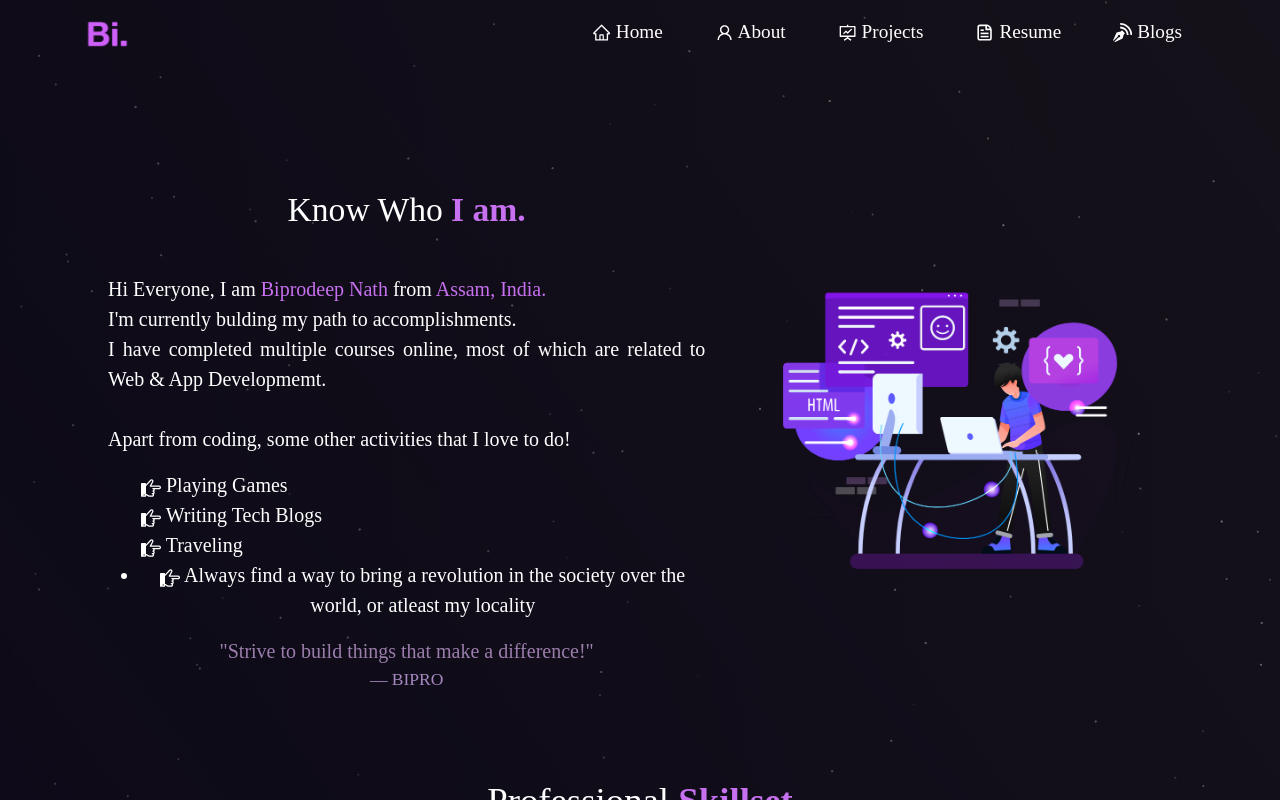
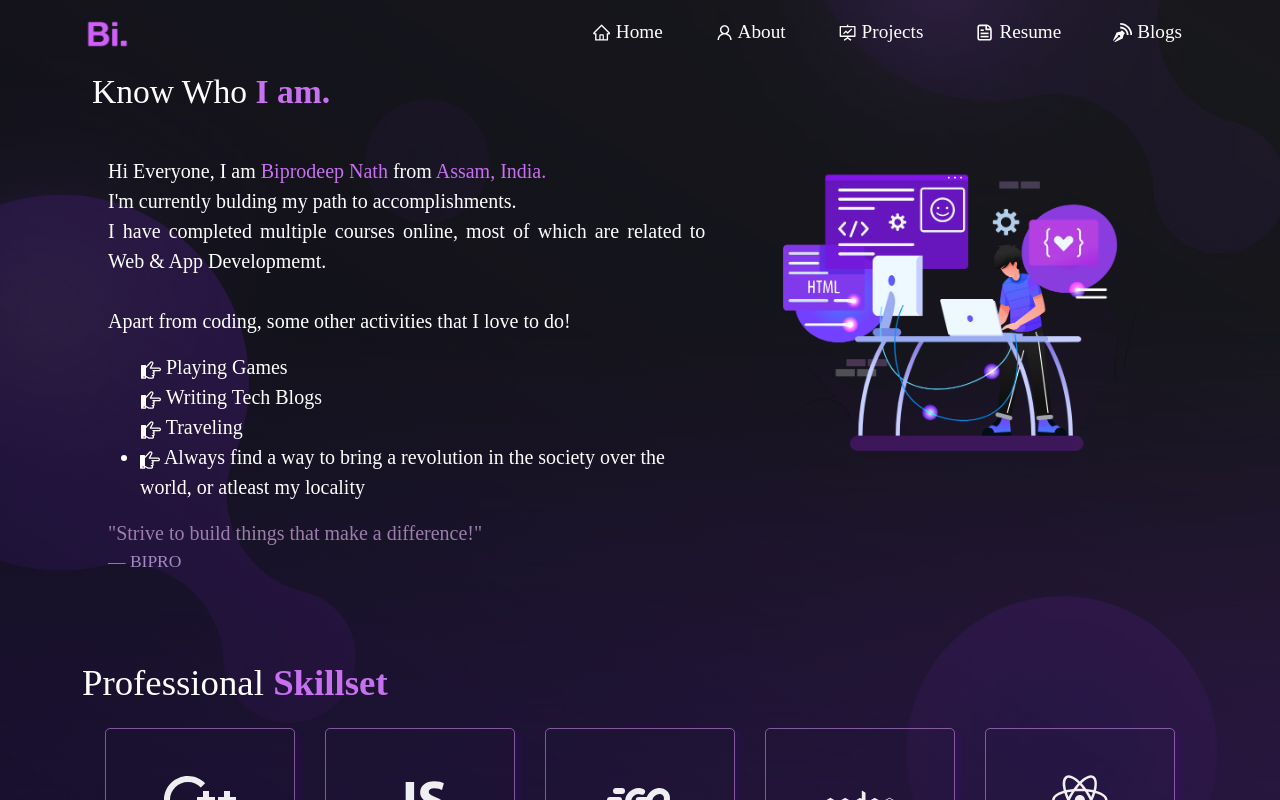
Before and after one commit to bipash25/portfolio, a React (Create React App) app: page /about in a window 1280 px wide. Shown: the top 800 px of the page. Built offline with nearby package versions, Linux system fonts and the light colour scheme; a web font is replaced by a local one.

Commit message:
GPT Fixes

```diff
--- a/src/App.js
+++ b/src/App.js
@@ -18,28 +18,27 @@ import "./App.css";
 import "bootstrap/dist/css/bootstrap.min.css";
 
 function App() {
-  const [load, upadateLoad] = useState(true);
+  const [load, updateLoad] = useState(true);
 
   useEffect(() => {
     const timer = setTimeout(() => {
-      upadateLoad(false);
+      updateLoad(false);
     }, 1200);
-
     return () => clearTimeout(timer);
   }, []);
 
   return (
     <Router>
       <Preloader load={load} />
-      <div className="App" id={load ? "no-scroll" : "scroll"}>
+      <div className="page-container" id={load ? "no-scroll" : "scroll"}>
         <Navbar />
         <ScrollToTop />
         <Routes>
           <Route path="/" element={<Home />} />
+          <Route path="/about" element={<About />} />
           <Route path="/project" element={<Projects />} />
-          <Route path="/about" element={<About />} />
           <Route path="/resume" element={<Resume />} />
-          <Route path="*" element={<Navigate to="/"/>} />
+          <Route path="*" element={<Navigate to="/" />} />
         </Routes>
         <Footer />
       </div>
--- a/src/style.css
+++ b/src/style.css
@@ -205,6 +205,17 @@ button:focus {
   width: 100%;
 }
 
+/* Main Section */
+
+.page-container {
+  background-image: var(--image-gradient), url("./Assets/home-bg.jpg");
+  background-position: top center;
+  background-repeat: no-repeat;
+  background-size: cover;
+  background-attachment: fixed; /* Optional for parallax effect */
+  width: 100%;
+}
+
 /* --------- */
 /* Home section */
 /* --------- */
@@ -258,18 +269,11 @@ button:focus {
 }
 
 .home-section {
-  position: relative;
-  z-index: -1;
-  background-image: var(--image-gradient), url(./Assets/home-bg.jpg);
-  background-position: top center;
-  background-repeat: no-repeat;
-  background-size: cover;
-  min-height: 100vh;
-  margin: 0;
-  padding: 0;
-/*   overflow: hidden; */
-  /* padding-bottom: 30px !important;
-  padding-top: 30px !important; */
+  height: 100vh; /* Full viewport height for Home */
+  display: flex;
+  align-items: center;
+  justify-content: center;
+  color: white;
 }
 
 .home-content {
@@ -551,11 +555,9 @@ button:focus {
 /* --------- */
 
 .about-section {
-  position: relative !important;
-  padding-top: 150px !important;
-  padding-bottom: 30px !important;
-  background-image: var(--section-background-color) !important;
-  color: white !important;
+  min-height: 100vh; /* At least viewport height for About */
+  padding: 2rem;
+  color: white;
 }
 
 .tech-icons {
```
Also changed, not shown: 1 other file (tests, documents, lock files or other folders).
